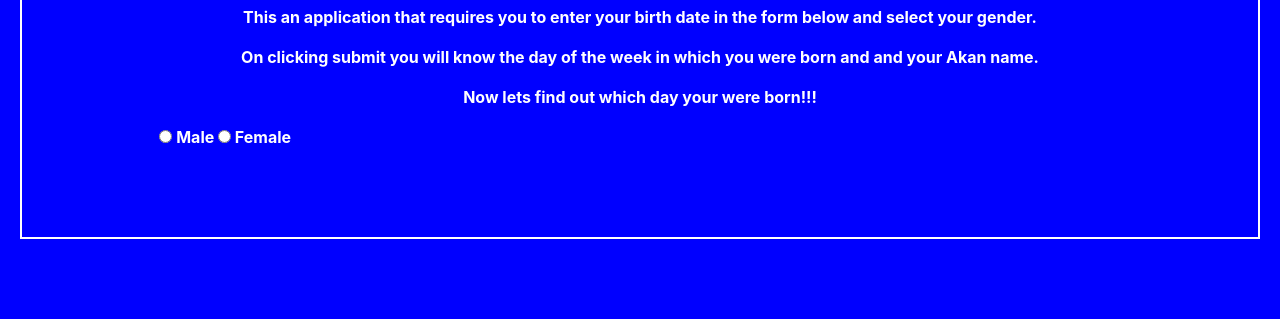
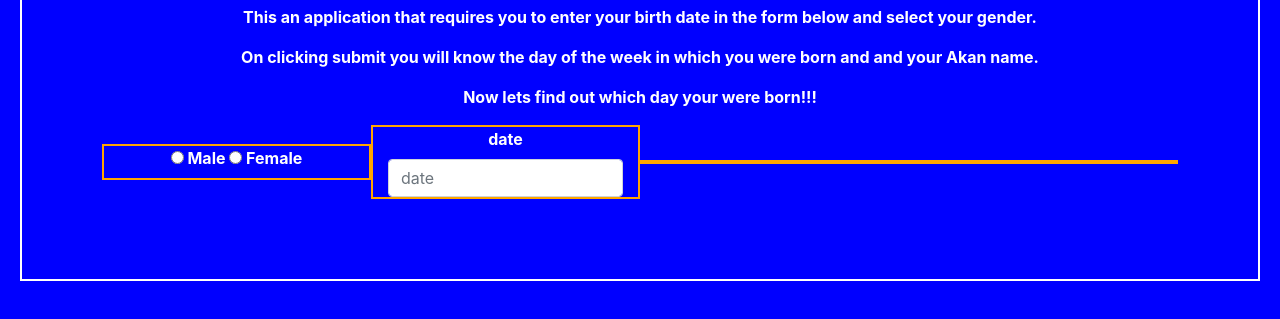
Before and after one commit to macc254/Birthday-generator, a plain HTML site: page index.html in a window 1280 px wide. Shown: the part 153-472 px from the top of the page. Drawn offline with nearby package versions, Linux system fonts and the light colour scheme; files that its build step writes are made by us from their sources.

Commit message:
add form section to add date

```diff
--- a/index.css
+++ b/index.css
@@ -7,3 +7,11 @@ body {
     margin: 20px;
     padding: 80px;
 }
+
+.row {
+    align-items: center;
+}
+
+.col-md-3 {
+    border: 2px solid orange;
+}
--- a/index.html
+++ b/index.html
@@ -14,6 +14,7 @@
 </head>
 
 <body>
+    <div class="container">
         <h1>Hello! Welcome to the Birthday Generator.</h1>
         <p>This an application that requires you to enter your birth date in the form below and select your gender.</p>
         <p>On clicking submit you will know the day of the week in which you were born and and your Akan name.</p>
@@ -26,12 +27,16 @@
                             <label for="gender-male">Male</label>
                             <input type="radio" name="gender" value="female" id="gender-female">
                             <label for="gender-female">Female</label></div>
-                    <div class="col-md-3"></div>
+                        <div class="col-md-3"><label for="date" class="form-label">date</label>
+                            <input type="number" name="year" id="date" class="form-control" placeholder="date" required>
+                        </div>
                         <div class="col-md-3"></div>
                         <div class="col-md-3"></div>
                     </div>
 
                 </form>
+    </div>
+
     <script src="index.js">
     </script>
 </body>
```
Lines whose indentation alone changed are shown as unchanged.
